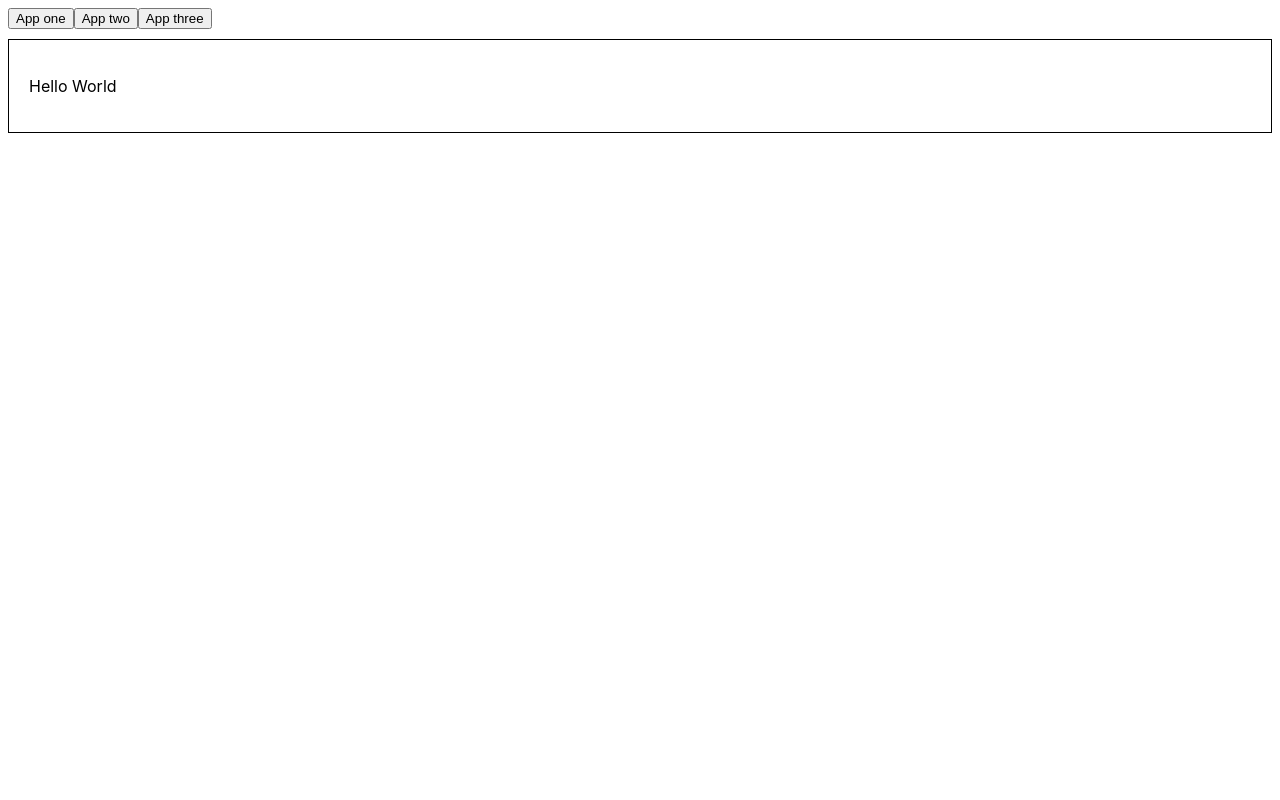
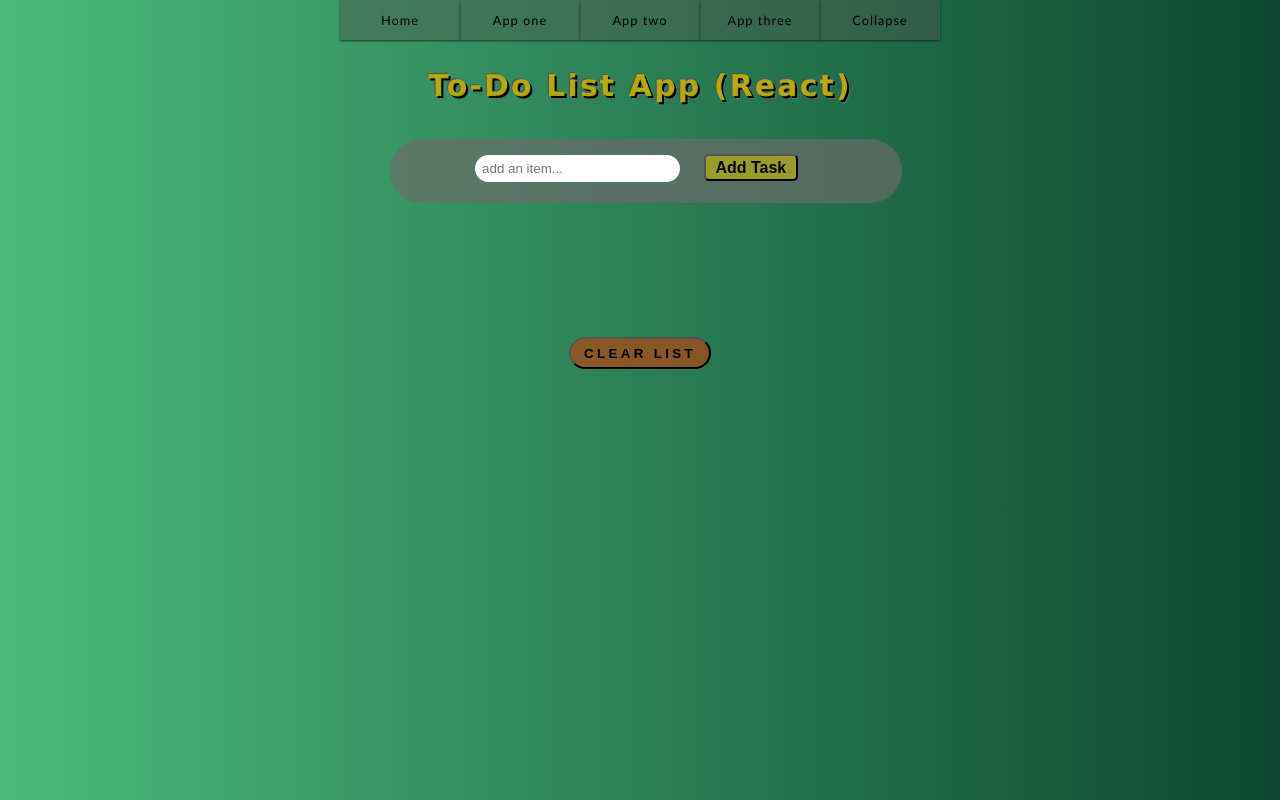
Before and after one commit to MishOd1/react-6pq6bs, a React (Create React App) app: page / in a window 1280 px wide. Both pictures are taken after a click on the button "App two". Built offline with nearby package versions, Linux system fonts and the light colour scheme.

Commit message:
3 files modified, 2 added

```diff
--- a/src/App.js
+++ b/src/App.js
@@ -1,9 +1,10 @@
 import React, { useState } from 'react';
 import Card from './card.js';
-import Card2 from './Card2.js';
+import Todo from './Card2.js';
 import Card3 from './Card3.js';
 import './styles.css';
 import './style.css';
+import './Button.css'
 
 export default function App() {
   const [active, setActive] = useState('');
@@ -11,14 +12,19 @@ export default function App() {
   return (
     <div className="App">
       <nav>
-        <button onClick={() => setActive('FirstCard')}>App one</button>
-        <button onClick={() => setActive('SecondCard')}>App two </button>
-        <button onClick={() => setActive('ThirdCard')}>App three</button>
+        <button className="button" onClick={() => setActive('')}>Home</button>
+        <button className="button" onClick={() => setActive('FirstCard')}>App one</button>
+        <button className="button" onClick={() => setActive('SecondCard')}>App two </button>
+        <button className="button" onClick={() => setActive('ThirdCard')}>App three</button>
+        <button className="button" onClick={() => setActive('NoCard')}>Collapse</button>
       </nav>
+
       <div>
-        {active === 'FirstCard' && <Card title="Test" />}
-        {active === 'SecondCard' && <Card2 />}
+        {active === 'FirstCard' && <Card title="Soon To come, a count down to the next BTC halving... stay tuned" />}
+        {active === 'SecondCard' && <Todo />}
         {active === 'ThirdCard' && <Card3 />}
+        {active === '' && <Card title="Welcome, click the desired button from the buttons shown above to select the desired app to be displayed" />}
+
       </div>
     </div>
   );
--- /dev/null
+++ b/src/Button.css
@@ -0,0 +1,140 @@
+body{
+  padding:0px;
+  margin: 0px;
+  background-color: black;
+  width:100%;
+  height:100vh;
+}
+.wrapper{
+  position: absolute;
+  top:50%;
+  left:50%;
+  transform: translate(-50%, -50%);
+  width: fit-content;
+  height:auto;
+}
+.button{
+  width:7.5rem;
+  height:2.5rem;
+  background:rgba(82, 82, 82, 0.411);
+  border-style: none;
+  color:rgb(0, 0, 0);
+  font-size: 0.8rem;
+  letter-spacing: 1px;
+  font-family: 'Gill Sans', 'Gill Sans MT', Calibri, 'Trebuchet MS', sans-serif;
+  font-weight: 60;
+  outline: none;
+  cursor: pointer;
+  position: relative;
+  padding: 0px;
+  overflow: hidden;
+  transition: all .5s;
+  box-shadow: 0px 1px 2px rgba(0, 0, 0, 0.603);
+}
+.button span{
+  position: absolute;
+  display: block;
+}
+.button span:nth-child(1){
+  height: 3px;
+  width:200px;
+  top:0px;
+  left:-200px;
+  background: linear-gradient(to right, rgba(0,0,0,0), #f6e58d);
+  border-top-right-radius: 1px;
+  border-bottom-right-radius: 1px;
+  animation: span1 2s linear infinite;
+  animation-delay: 1s;
+}
+
+@keyframes span1{
+  0%{
+      left:-200px
+  }
+  100%{
+      left:200px;
+  }
+}
+.button span:nth-child(2){
+  height: 70px;
+  width: 3px;
+  top:-70px;
+  right:0px;
+  background: linear-gradient(to bottom, rgba(0,0,0,0), #f6e58d);
+  border-bottom-left-radius: 1px;
+  border-bottom-right-radius: 1px;
+  animation: span2 2s linear infinite;
+  animation-delay: 2s;
+}
+@keyframes span2{
+  0%{
+      top:-70px;
+  }
+  100%{
+      top:70px;
+  }
+}
+.button span:nth-child(3){
+  height:3px;
+  width:200px;
+  right:-200px;
+  bottom: 0px;
+  background: linear-gradient(to left, rgba(0,0,0,0), #f6e58d);
+  border-top-left-radius: 1px;
+  border-bottom-left-radius: 1px;
+  animation: span3 2s linear infinite;
+  animation-delay: 3s;
+}
+@keyframes span3{
+  0%{
+      right:-200px;
+  }
+  100%{
+      right: 200px;
+  }
+}
+
+.button span:nth-child(4){
+  height:70px;
+  width:3px;
+  bottom:-70px;
+  left:0px;
+  background: linear-gradient(to top, rgba(0,0,0,0), #f6e58d);
+  border-top-right-radius: 1px;
+  border-top-left-radius: 1px;
+  animation: span4 2s linear infinite;
+  animation-delay: 4s;
+}
+@keyframes span4{
+  0%{
+      bottom: -70px;
+  }
+  100%{
+      bottom:70px;
+  }
+}
+
+.button:hover{
+  transition: all .5s;
+  transform: rotate(-3deg) scale(1.1);
+  box-shadow: 0px 3px 5px rgba(0,0,0,.4);
+}
+.button:hover span{
+  animation-play-state: paused;
+}
+
+
+
+
+/*  footer   */
+footer {
+  background-color: #222;
+  color: #fff;
+  font-size: 14px;
+  bottom: 0;
+  position: fixed;
+  left: 0;
+  right: 0;
+  text-align: center;
+  z-index: 999;
+}
--- a/src/Card2.js
+++ b/src/Card2.js
@@ -1,11 +1,94 @@
-import React from "react";
+import React, { useState } from "react";
+import "./Todo.css";
 
-function Card2() {
-  return(
-    <div className="card">
-      <p>Hello World</p>
+function Todo() {
+  // state hook - to get the value of the input
+  const [newItem, setNewItem] = useState(""); // this is to get the value of the thing being typed to plot in the input box it self while typing
+  const [items, setItems] = useState([]); // this is to store the value after add button has been clicked
+
+
+  // helper function
+  function addItem() {
+    if (!newItem) {
+      alert("enter an item!"); // returns alert if you try to input blank
+      return;
+    }
+
+    const item = {
+      id: Math.floor(Math.random() * 1000),
+      value: newItem,
+    };
+
+    setItems((oldList) => [...oldList, item]);
+    setNewItem("");
+  }
+
+  function deleteItem(id) {
+    const NewArray = items.filter((item) => item.id !== id); //this will delete single item
+    setItems(NewArray);
+  }
+
+  function deleteAll(id) {
+    const NewArray = items.filter((item) => item.id === id); //this will delete single item
+    setItems(NewArray);
+  }
+  return (
+    <div className="App">
+      {/* 1.Header*/}
+      <h1 className="header">To-Do List App (React)</h1>
+      <br></br>
+      <br></br>
+      {/*2. input*/}
+      <div className="inputsContainer">
+        <input
+          type="text"
+          maxLength={50}
+          className="inputBox"
+          placeholder="add an item..."
+          value={newItem}
+          onChange={(e) => setNewItem(e.target.value)}
+        />{" "}
+
+        <button
+          className="add"
+          onClick={() => {
+            addItem();
+          }}
+        >
+          {" "}
+          {/* ADD ;addDate if it dosent Work minute 5*/}
+          Add Task
+        </button>
+      </div>
+      <br></br>
+      <br></br>
+      <br></br>
+      {/*3. list of items  */}
+      <ul className="Items-Main">
+        {items.map((item, date) => {
+          return (
+            <div id="container">
+              <li className="items-item" key={item.id}>
+                {item.value}
+
+                <button
+                  title="done?"
+                  className="Delete"
+                  onClick={() => deleteItem(item.id)}
+                >
+                  ❌
+                </button>
+              </li>
+            </div>
+          ); // ploting task
+        })}
+      </ul>
+
+      <button className="DeleteAll" onClick={() => deleteAll(items)}>
+        Clear List
+      </button>
     </div>
   );
-};
+}
 
-export default Card2;
+export default Todo;
--- a/src/Card3.js
+++ b/src/Card3.js
@@ -3,7 +3,7 @@ import React from "react";
 function Card3() {
   return(
     <div className="card">
-      <p>Again, Hello World</p>
+      <p>soon to come a multiple choice exam about BTC, stay tuned!</p>
     </div>
   );
 };
--- /dev/null
+++ b/src/Todo.css
@@ -0,0 +1,202 @@
+.App {
+  text-align: center;
+
+}
+
+#container{
+  display: flex;
+  border-radius: 8px;
+  height: 8.8vh;
+  width:50vw;
+  margin-left: 26vw;
+  margin-top: 0vw;
+  margin-right:100vw;
+  box-shadow: 0 2px 8px rgba(0, 0, 0, 0.733);
+  grid-template-columns: auto;
+  background: linear-gradient(90deg, #82e2793a, #e8f07b23, #dfc6731e, #71c27c38);
+  background-color: rgba(69, 75, 109, 0.288);
+  align-items: center;
+        }
+.items-item{
+          width:120vw;
+          margin: 20%;
+          height: 5.5vh;
+          overflow: hidden;
+          margin-right:-2px ;
+          margin-left: -2px;
+          margin-top: -15px;
+          margin-bottom: -15px;
+          display: flex;
+          justify-content: space-between;
+
+          box-shadow: 0 2px 8px rgba(0, 0, 0, 0);
+          padding: 0.85rem;
+
+          border-radius: 12px;
+          background-color: #adaed121;
+          font-family: inherit;
+          font-size: 210%;
+          align-items: center;
+}
+
+
+
+.add{
+
+    padding: 0.15em 0.6em;
+    border: 0.01;
+    border-radius: 5px;
+    margin-left: -20px;
+    margin-top:1.6vh;
+    color: #000000;
+    font-size: medium;
+
+    background-color:rgba(199, 186, 7, 0.603);
+    box-shadow: 0 0px 12px rgb(0, 0, 0);
+    cursor: pointer;
+    font-weight: bold;
+    box-shadow: inset 0 0 0 var(--border-size) currentcolor;
+    transition: background .8s ease;
+}
+
+.add:hover,
+.add:active{
+  background-color: #00ff0d36;
+  box-shadow: 0 0px 12px rgb(0, 0, 0);
+}
+
+.header{
+    color:white;
+    text-align: top;
+    width: 100vw;
+    margin: 0px auto;
+    color: rgba(199, 186, 7, 0.842);;
+    font-size: 80px;
+    letter-spacing: 2.1px;
+
+    margin-top: 3.5vh;
+    font-size: 30px;
+    font-family: 'Lucida Sans', 'Lucida Sans Regular', 'Lucida Grande', 'Lucida Sans Unicode', Geneva, Verdana, sans-serif;
+
+    text-shadow: -1px -1px 0px rgb(83, 83, 83),
+      2px 2px 0px rgb(0, 0, 0),
+      3px 3px 0px rgb(85, 109, 109)
+  }
+
+
+  body {
+    background: #063323;  /* fallback for old browsers */
+    background: -webkit-linear-gradient(to right, #337c4e, #0e5039);  /* Chrome 10-25, Safari 5.1-6 */
+    background: linear-gradient(to right, #69f09a, #0a422f); /* W3C, IE 10+/ Edge, Firefox 16+, Chrome 26+, Opera 12+, Safari 7+ */
+
+    background-size: 150% 150%;
+    animation: gradient 25s ease infinite;
+    height: 200vh;
+  }
+
+  @keyframes gradient {
+    0% {
+      background-position: 0% 50%;
+    }
+    50% {
+      background-position: 100% 50%;
+    }
+    100% {
+      background-position: 0% 50%;
+    }
+  }
+
+
+.Delete{
+  background:transparent;
+  border-color: transparent;
+}
+
+
+
+.Items-Main{
+    display: contents;
+    justify-content: space-between;
+    align-items: center;
+    box-shadow: 0 2px 8px rgba(0, 0, 0, 0.808);
+    padding: 0.5rem;
+    margin: 1rem 0;
+
+    border-radius: 12px;
+    background-color: #b3ff00;
+    align-items: center;
+}
+
+
+.DeleteAll {
+  padding: 0.5em 1em;
+    border: 150;
+    border-radius: 20px;
+    align-items: center;
+    color: #000000;
+    text-transform: uppercase;
+    letter-spacing: .25em;
+    background-color:rgba(199, 61, 7, 0.603);
+    box-shadow: 0 0px 12px rgb(0, 0, 0);
+    cursor: pointer;
+    font-weight: bold;
+    box-shadow: inset 0 0 0 var(--border-size) currentcolor;
+    transition: background .8s ease;
+    margin: 10vh;
+
+
+
+}
+.DeleteAll:hover,
+.DeleteAll:active{
+  background-color: #ff0000;
+  box-shadow: 0 0px 12px rgb(0, 0, 0);
+}
+
+
+.inputBox{
+  width: 40%;
+  border-color: transparent;
+  padding: 0.3vw 0.4vw;
+  margin: 5vh ;
+  margin-left:-20px;
+
+  margin-top:2vh;
+  box-sizing: border-box;
+  border-radius: 18px;
+  box-shadow: #000000;
+
+}
+.dateBox{
+  width: 10vw;
+  border-color: transparent;
+  padding: 0.3vw 0.4vw;
+  margin-left: -35px ;
+  margin-right: 70px;
+  box-sizing: border-box;
+  border-radius: 18px;
+  box-shadow: #000000;
+}
+
+.inputsContainer{
+  background-color: #6b6b6baf;
+  width: 40vw;
+  margin-left: 30.5vw;
+  border-radius: 50px;
+  overflow: hidden;
+  height:8vh;
+  position: relative;
+}
+
+
+.checkBox{
+  margin-left: 39vw;
+  font: inherit;
+  color: currentColor;
+  width: 1.2em;
+  height: 0.7em;
+  border: 0.15em solid currentColor;
+  border-radius: 0.8em;
+  transform: translateY(-0.075em);
+  margin-top: 1.76vh;
+}
```
